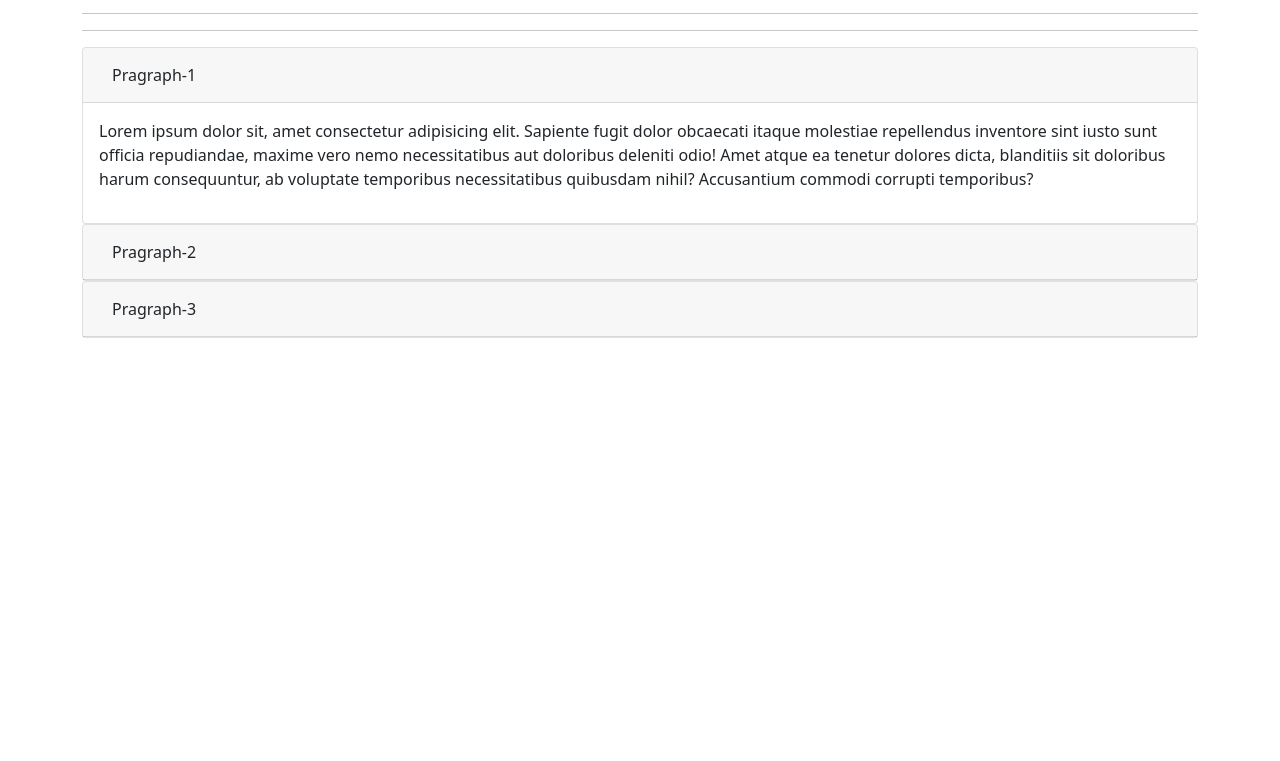
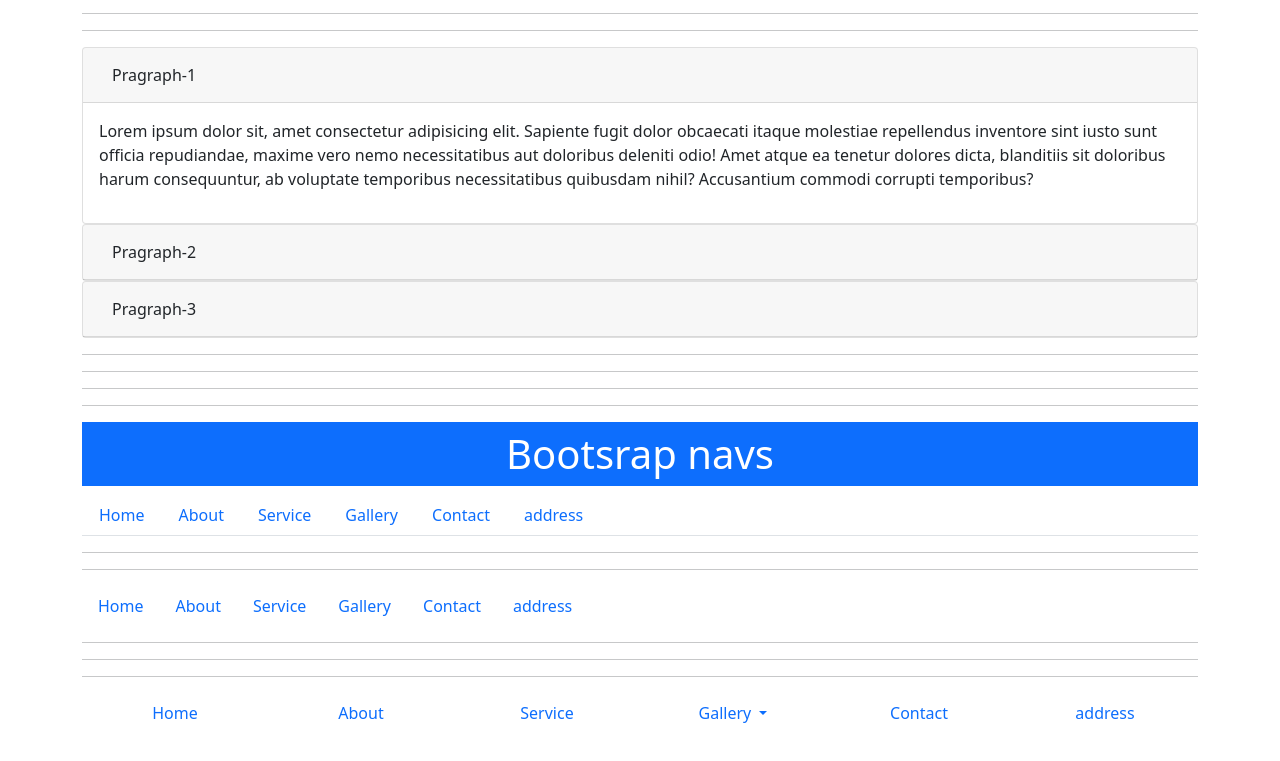
Before and after one commit to priyanshu-raturi/Bootstrap, a plain HTML site: page index3.html in a window 1280 px wide. Shown: the part 1688-2449 px from the top of the page. Before the commit the page ends 2290 px from the top, so only its background shows below. Drawn offline with nearby package versions, Linux system fonts and the light colour scheme.

Commit message:
Bootstrap Navs practice

```diff
--- a/index3.html
+++ b/index3.html
@@ -190,7 +190,54 @@
             <p>Lorem ipsum dolor sit, amet consectetur adipisicing elit. Sapiente fugit dolor obcaecati itaque molestiae repellendus inventore sint iusto sunt officia repudiandae, maxime vero nemo necessitatibus aut doloribus deleniti odio! Amet atque ea tenetur dolores dicta, blanditiis sit doloribus harum consequuntur, ab voluptate temporibus necessitatibus quibusdam nihil? Accusantium commodi corrupti temporibus?</p>
         </div>
     </div>
-</div>
+    <hr>
+    <hr>
+    <hr>
+    <hr>
+    <h1 class="text-center bg-primary p-2 text-white">Bootsrap navs</h1>
+        <ul class="nav nav-tabs">
+            <li class="nav-item"><a class="nav-link" href="#">Home</a></li>
+            <li class="nav-item"><a class="nav-link" href="#">About</a></li>
+            <li class="nav-item"><a class="nav-link" href="#">Service</a></li>
+            <li class="nav-item"><a class="nav-link" href="#">Gallery</a></li>
+            <li class="nav-item"><a class="nav-link" href="#">Contact</a></li>
+            <li class="nav-item"><a class="nav-link" href="#">address</a></li>
+
+        </ul>
+        <hr><hr>
+        <ul class="nav">
+            <li class="nav-item"><a class="nav-link" href="#">Home</a></li>
+            <li class="nav-item"><a class="nav-link" href="#">About</a></li>
+            <li class="nav-item"><a class="nav-link" href="#">Service</a></li>
+            <li class="nav-item"><a class="nav-link" href="#">Gallery</a></li>
+            <li class="nav-item"><a class="nav-link" href="#">Contact</a></li>
+            <li class="nav-item"><a class="nav-link" href="#">address</a></li>
+
+        </ul>
+        <hr><hr><hr>
+        <ul class="nav nav-justified">
+            <li class="nav-item"><a class="nav-link" href="#">Home</a></li>
+            <li class="nav-item"><a class="nav-link" href="#">About</a></li>
+            <li class="nav-item"><a class="nav-link" href="#">Service</a></li>
+            <li class="nav-item dropdown">
+                <a class="nav-link dropdown-toggle"  href="#" id="navbardropdownmenulink" role="button" data-bs-toggle="dropdown" aria-expanded="false">Gallery
+</a>                <ul class="dropdown-menu">
+                    <li>
+                        <h4 class="dropdown-header">category-1</h4>
+                    </li>
+                    <li class="dropdown-item">Menu-1</li>
+                    <li class="dropdown-item active">Menu-2</li>
+                    <li>
+                        <h4 class="dropdown-header"> category-2</h4>
+                    </li>
+                    <li class="dropdown-item disabled">Menu-3</li>
+                    <li class="dropdown-item">Menu-4</li>
+                    <li class="dropdown-item">Menu-5</li>
+                </ul>
+
+            <li class="nav-item"><a class="nav-link" href="#">Contact</a></li>
+            <li class="nav-item"><a class="nav-link" href="#">address</a></li>
+        </ul>
 
 <br><br><br><br><br><br><br><br><br><br><br>
    </div>
```
